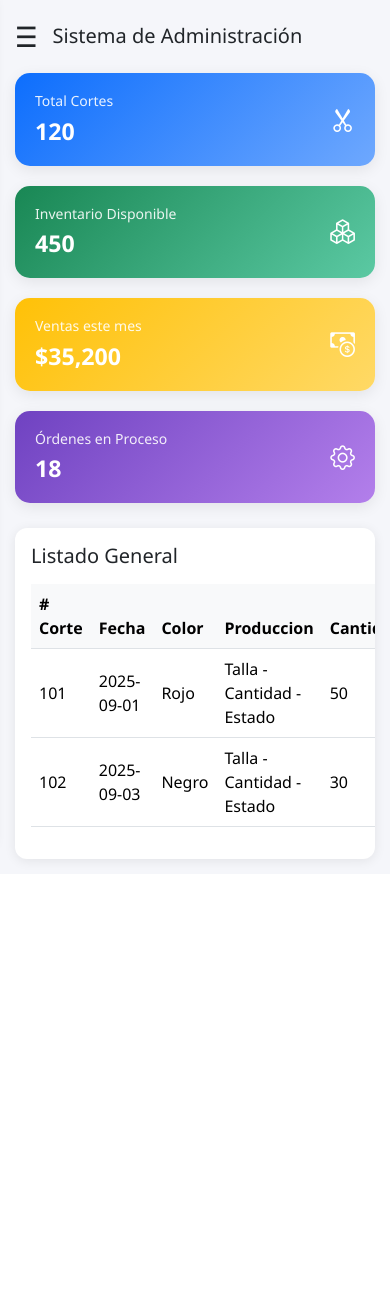
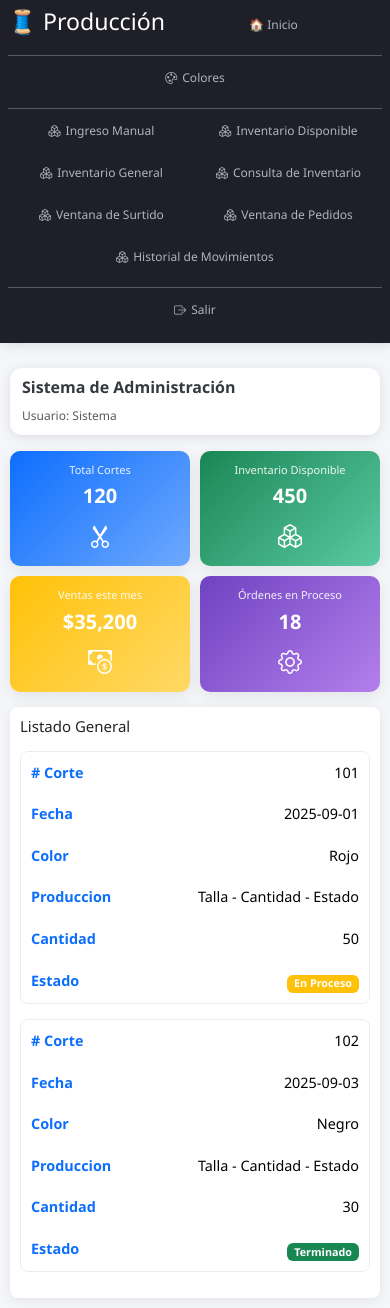
Before and after one commit to TijuanaIA/produccion-flask, a Flask app: page /inicio in a window 390 px wide. Before the commit the page ends 867 px from the top, so only its background shows below. Run offline with Flask 3, Linux system fonts and the light colour scheme; a user stored in the database is signed in.

Commit message:
Actualización de plantillas, responsivas para celulares

```diff
--- a/templates/base.html
+++ b/templates/base.html
@@ -28,13 +28,16 @@
             display: flex;
             flex-direction: column;
             box-shadow: 2px 0 12px rgba(0,0,0,0.15);
+            z-index: 1030; /* 🔧 MODIFICADO: para que esté sobre el contenido */
         }
+
         .sidebar h4 {
             font-weight: bold;
             margin-bottom: 40px;
             text-align: center;
             color: #0d6efd;
         }
+
         .sidebar a {
             color: #adb5bd;
             text-decoration: none;
@@ -47,10 +50,12 @@
             font-size: 15px;
             margin-bottom: 8px;
         }
+
         .sidebar a:hover {
             background-color: rgba(13, 110, 253, 0.15);
             color: #fff;
         }
+
         .sidebar .active {
             background-color: #0d6efd;
             color: #fff;
@@ -61,6 +66,7 @@
         .content {
             margin-left: 250px;
             padding: 20px;
+            transition: margin-left 0.3s ease;
         }
 
         /* Header */
@@ -73,10 +79,14 @@
             display: flex;
             justify-content: space-between;
             align-items: center;
+            flex-wrap: wrap; /* 🔧 MODIFICADO: permite que los elementos se acomoden en móviles */
+            gap: 10px; /* 🔧 MODIFICADO: espacio entre elementos en móviles */
         }
+
         .topbar h5 {
             font-weight: 600;
             color: #343a40;
+            margin: 0;
         }
 
         /* Dashboard Cards */
@@ -86,6 +96,7 @@
             gap: 20px;
             margin-bottom: 25px;
         }
+
         .card-dashboard {
             border: none;
             border-radius: 15px;
@@ -96,14 +107,17 @@
             justify-content: space-between;
             align-items: center;
         }
+
         .card-dashboard h6 {
             font-size: 14px;
             opacity: 0.9;
         }
+
         .card-dashboard h3 {
             font-weight: bold;
             margin: 0;
         }
+
         .bg-cortes { background: linear-gradient(135deg, #0d6efd, #6ea8fe); }
         .bg-inventario { background: linear-gradient(135deg, #198754, #5bc9a3); }
         .bg-ventas { background: linear-gradient(135deg, #ffc107, #ffd966); }
@@ -114,8 +128,9 @@
             background: #fff;
             border-radius: 12px;
             box-shadow: 0 2px 12px rgba(0,0,0,0.08);
-            overflow: hidden;
+            overflow-x: auto; /* 🔧 MODIFICADO: permite scroll horizontal en móviles */
         }
+
         .table-modern th {
             background: #f8f9fa;
             font-weight: 600;
@@ -126,49 +141,141 @@
             border-radius: 12px;
             font-size: 15px;
         }
-        /* ==========================
-        📱 Responsive para móvil
-        ========================== */
+
+        /* 🔧 NUEVO: Responsividad para tablets y móviles */
         @media (max-width: 768px) {
-
-            /* Ocultar sidebar por defecto */
             .sidebar {
-                transform: translateX(-260px);
-                transition: transform 0.3s ease-in-out;
-                width: 250px;
-                z-index: 999;
+                position: relative;
+                width: 100%;
+                height: auto;
+                flex-direction: row;
+                flex-wrap: wrap;
+                padding: 10px;
+                margin-bottom: 15px;
             }
 
-            /* Sidebar visible cuando se activa */
-            .sidebar.show {
-                transform: translateX(0);
+            .sidebar h4 {
+                width: 100%;
+                margin-bottom: 15px;
             }
 
-            /* Botón para abrir menú */
-            .menu-toggle {
-                display: inline-block;
-                font-size: 28px;
-                cursor: pointer;
-                margin-right: 15px;
+            .sidebar a {
+                flex: 1 1 45%;
+                justify-content: center;
+                font-size: 14px;
+                padding: 10px;
             }
 
-            /* Ajustar contenido */
+            .sidebar hr {
+                flex: 1 1 100%;
+                margin: 5px 0;
+            }
+
             .content {
-                margin-left: 0 !important;
-                padding: 15px;
+                margin-left: 0;
+                padding: 12px;
             }
 
             .topbar {
-                display: flex;
-                align-items: center;
+                flex-direction: column;
+                align-items: flex-start;
+                padding: 12px 15px;
+            }
+
+            .topbar h5 {
+                font-size: 18px;
+            }
+
+            .dashboard-cards {
+                grid-template-columns: repeat(auto-fit, minmax(140px, 1fr));
+                gap: 15px;
+            }
+
+            .table-modern {
+                padding: 12px !important;
+                border-radius: 8px;
+            }
+
+            .table-modern h5 {
+                font-size: 16px;
+            }
+        }
+
+        /* 🔧 Responsividad para celulares pequeños */
+        @media (max-width: 576px) {
+            body {
+                font-size: 14px;
+            }
+
+            .sidebar {
+                padding: 8px;
+            }
+
+            .sidebar h4 {
+                font-size: 16px;
+                margin-bottom: 10px;
+            }
+
+            .sidebar a {
+                flex: 1 1 50%;
+                padding: 8px 5px;
+                font-size: 12px;
+                gap: 5px;
+            }
+
+            .content {
+                padding: 10px;
+            }
+
+            .topbar {
+                padding: 10px 12px;
+                margin-bottom: 15px;
+            }
+
+            .topbar h5 {
+                font-size: 16px;
+            }
+
+            .topbar span {
+                font-size: 12px;
+            }
+
+            .dashboard-cards {
+                grid-template-columns: repeat(2, 1fr);
                 gap: 10px;
+                margin-bottom: 15px;
+            }
+
+            .card-dashboard {
+                padding: 12px;
+                border-radius: 10px;
+            }
+
+            .card-dashboard h6 {
+                font-size: 11px;
+            }
+
+            .card-dashboard h3 {
+                font-size: 1.2rem;
+            }
+
+            .table-modern {
+                padding: 10px !important;
+            }
+
+            .table-modern h5 {
+                font-size: 15px;
+                margin-bottom: 12px;
+            }
+
+            .alert {
+                padding: 10px;
+                font-size: 13px;
             }
         }
     </style>
 </head>
 <body>
-
-
 
     <div class="sidebar">
         <h3>🧵 Producción</h3><br><br>
@@ -176,13 +283,14 @@
         <a href="{{ url_for('inicio') }}">🏠 Inicio</a>
         <hr class="text-white">
         <a href="{{ url_for('gestionar_colores') }}"><i class="bi bi-palette"></i> Colores</a>
+
         <hr class="text-white">
         <a href="{{ url_for('ingreso_manual') }}"><i class="bi bi-boxes"></i> Ingreso Manual</a>
         <a href="{{ url_for('inventario_disponible') }}"><i class="bi bi-boxes"></i> Inventario Disponible</a>
         <a href="{{ url_for('inventario_general') }}"><i class="bi bi-boxes"></i> Inventario General</a>
+        <a href="{{ url_for('inventario_dashboard') }}"><i class="bi bi-boxes"></i> Consulta de Inventario</a>
         <a href="{{ url_for('surtido') }}"><i class="bi bi-boxes"></i> Ventana de Surtido</a>
         <a href="{{ url_for('ver_pedidos') }}"><i class="bi bi-boxes"></i> Ventana de Pedidos</a>
-        <a href="{{ url_for('inventario_dashboard') }}"><i class="bi bi-boxes"></i> Consulta de Inventario</a>
         <a href="{{ url_for('ver_historial_inventario') }}"><i class="bi bi-boxes"></i> Historial de Movimientos </a>
         <hr class="text-white">
         <a href="{{ url_for('logout') }}"><i class="bi bi-box-arrow-right"></i> Salir</a>
@@ -192,9 +300,9 @@
     <div class="content">
 
         <!-- Header -->
-        <div class="d-flex align-items-center">
-            <span class="menu-toggle" onclick="toggleSidebar()">☰</span>
-            <h5 class="m-0">{% block header %}Panel de Control{% endblock %}</h5>
+        <div class="topbar">
+            <h5>{% block header %}Panel de Control{% endblock %}</h5>
+            <span class="text-muted">Usuario: Sistema</span>
         </div>
 
         <!-- Mensajes flash -->
@@ -217,12 +325,5 @@
 
     <!-- Bootstrap JS -->
     <script src="https://cdn.jsdelivr.net/npm/bootstrap@5.3.2/dist/js/bootstrap.bundle.min.js"></script>
-
-<script>
-    function toggleSidebar() {
-        const sidebar = document.querySelector('.sidebar');
-        sidebar.classList.toggle('show');
-    }
-</script>
 </body>
 </html>
--- a/templates/inicio.html
+++ b/templates/inicio.html
@@ -5,6 +5,123 @@
 {% block header %}Sistema de Administración{% endblock %}
 
 {% block content %}
+
+<style>
+    /* Responsive Dashboard Cards */
+    @media (max-width: 768px) {
+        .dashboard-cards {
+            grid-template-columns: repeat(auto-fit, minmax(150px, 1fr)) !important;
+            gap: 12px !important;
+        }
+
+        .card-dashboard {
+            padding: 15px !important;
+            flex-direction: column;
+            text-align: center;
+        }
+
+        .card-dashboard i {
+            font-size: 1.5rem !important;
+            margin-top: 10px;
+        }
+
+        .card-dashboard h6 {
+            font-size: 12px !important;
+        }
+
+        .card-dashboard h3 {
+            font-size: 1.5rem !important;
+            margin-top: 5px;
+        }
+    }
+
+    @media (max-width: 576px) {
+        .dashboard-cards {
+            grid-template-columns: repeat(2, 1fr) !important;
+            gap: 10px !important;
+        }
+
+        .card-dashboard {
+            padding: 12px !important;
+        }
+
+        .card-dashboard h6 {
+            font-size: 11px !important;
+        }
+
+        .card-dashboard h3 {
+            font-size: 1.25rem !important;
+        }
+    }
+
+    /* Responsive Table */
+    @media (max-width: 768px) {
+        .table-modern {
+            overflow-x: auto;
+            -webkit-overflow-scrolling: touch;
+        }
+
+        .table-modern table {
+            font-size: 0.9rem;
+        }
+
+        .table-modern th,
+        .table-modern td {
+            padding: 8px 6px !important;
+        }
+    }
+
+    @media (max-width: 576px) {
+        /* Convertir tabla a tarjetas en móvil muy pequeño */
+        .table-responsive-cards {
+            display: block;
+        }
+
+        .table-responsive-cards .table {
+            display: block;
+            border-collapse: collapse;
+        }
+
+        .table-responsive-cards thead {
+            display: none;
+        }
+
+        .table-responsive-cards tbody,
+        .table-responsive-cards tr,
+        .table-responsive-cards td {
+            display: block;
+            width: 100%;
+        }
+
+        .table-responsive-cards tr {
+            margin-bottom: 15px;
+            border: 1px solid #e9ecef;
+            border-radius: 8px;
+            overflow: hidden;
+        }
+
+        .table-responsive-cards td {
+            padding: 10px !important;
+            padding-left: 35% !important;
+            position: relative;
+            border: none;
+            text-align: right;
+        }
+
+        .table-responsive-cards td:before {
+            content: attr(data-label);
+            position: absolute;
+            left: 10px;
+            font-weight: 600;
+            color: #0d6efd;
+        }
+
+        .table-responsive-cards .badge {
+            display: inline-block;
+            margin-top: 5px;
+        }
+    }
+</style>
 
 <!-- Tarjetas Dashboard -->
 <div class="dashboard-cards">
@@ -38,9 +155,9 @@
     </div>
 </div>
 
- <!-- Sección dinámica -->
- <div>
-    <div class="table-modern p-3">
+<!-- Sección dinámica -->
+<div>
+    <div class="table-modern p-3 table-responsive-cards">
         <h5 class="mb-3">Listado General</h5>
         <table class="table table-hover align-middle">
             <thead>
@@ -55,20 +172,20 @@
             </thead>
             <tbody>
                 <tr>
-                    <td>101</td>
-                    <td>2025-09-01</td>
-                    <td>Rojo</td>
-                    <td>Talla - Cantidad - Estado</td>
-                    <td>50</td>
-                    <td><span class="badge bg-warning">En Proceso</span></td>
+                    <td data-label="# Corte">101</td>
+                    <td data-label="Fecha">2025-09-01</td>
+                    <td data-label="Color">Rojo</td>
+                    <td data-label="Produccion">Talla - Cantidad - Estado</td>
+                    <td data-label="Cantidad">50</td>
+                    <td data-label="Estado"><span class="badge bg-warning">En Proceso</span></td>
                 </tr>
                 <tr>
-                    <td>102</td>
-                    <td>2025-09-03</td>
-                    <td>Negro</td>
-                    <td>Talla - Cantidad - Estado</td>
-                    <td>30</td>
-                    <td><span class="badge bg-success">Terminado</span></td>
+                    <td data-label="# Corte">102</td>
+                    <td data-label="Fecha">2025-09-03</td>
+                    <td data-label="Color">Negro</td>
+                    <td data-label="Produccion">Talla - Cantidad - Estado</td>
+                    <td data-label="Cantidad">30</td>
+                    <td data-label="Estado"><span class="badge bg-success">Terminado</span></td>
                 </tr>
             </tbody>
         </table>
```
